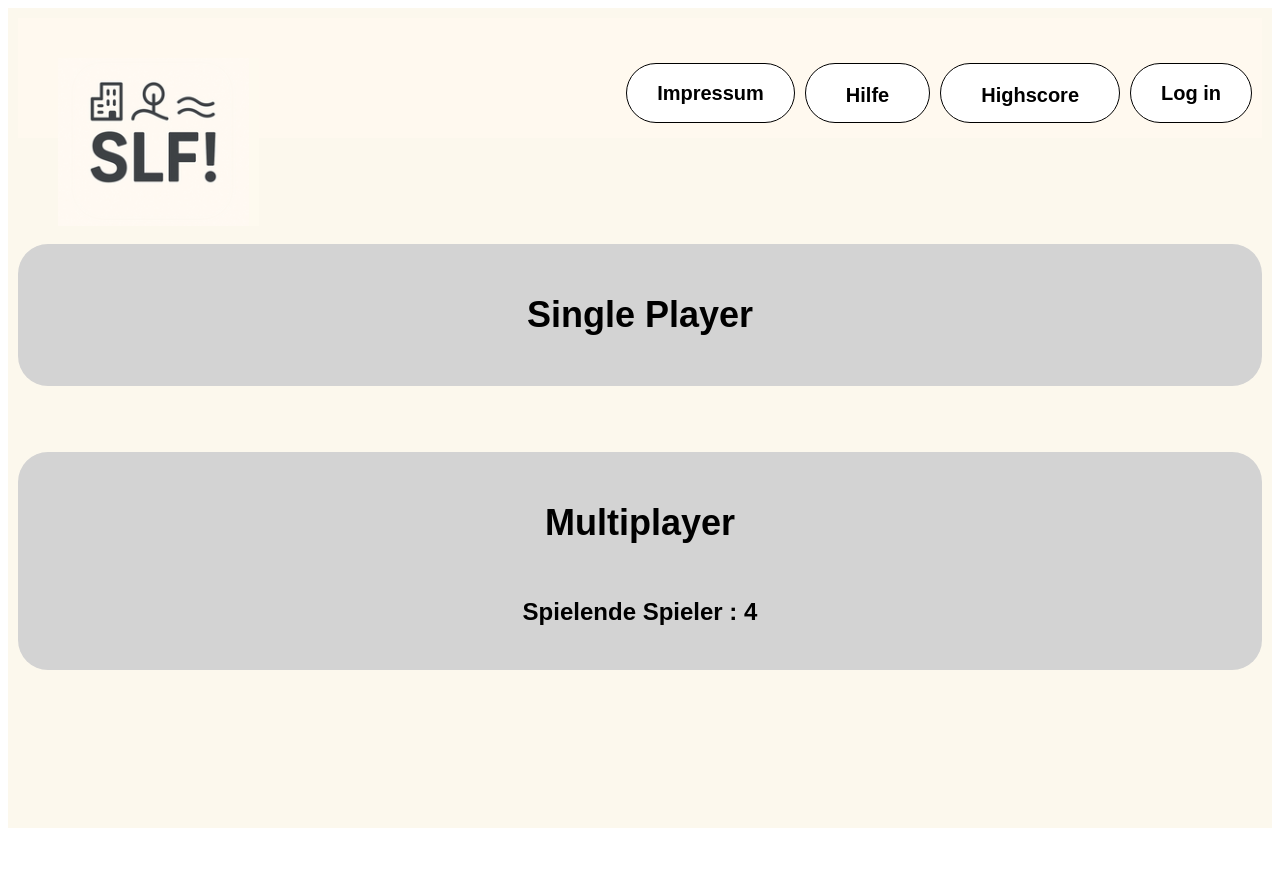
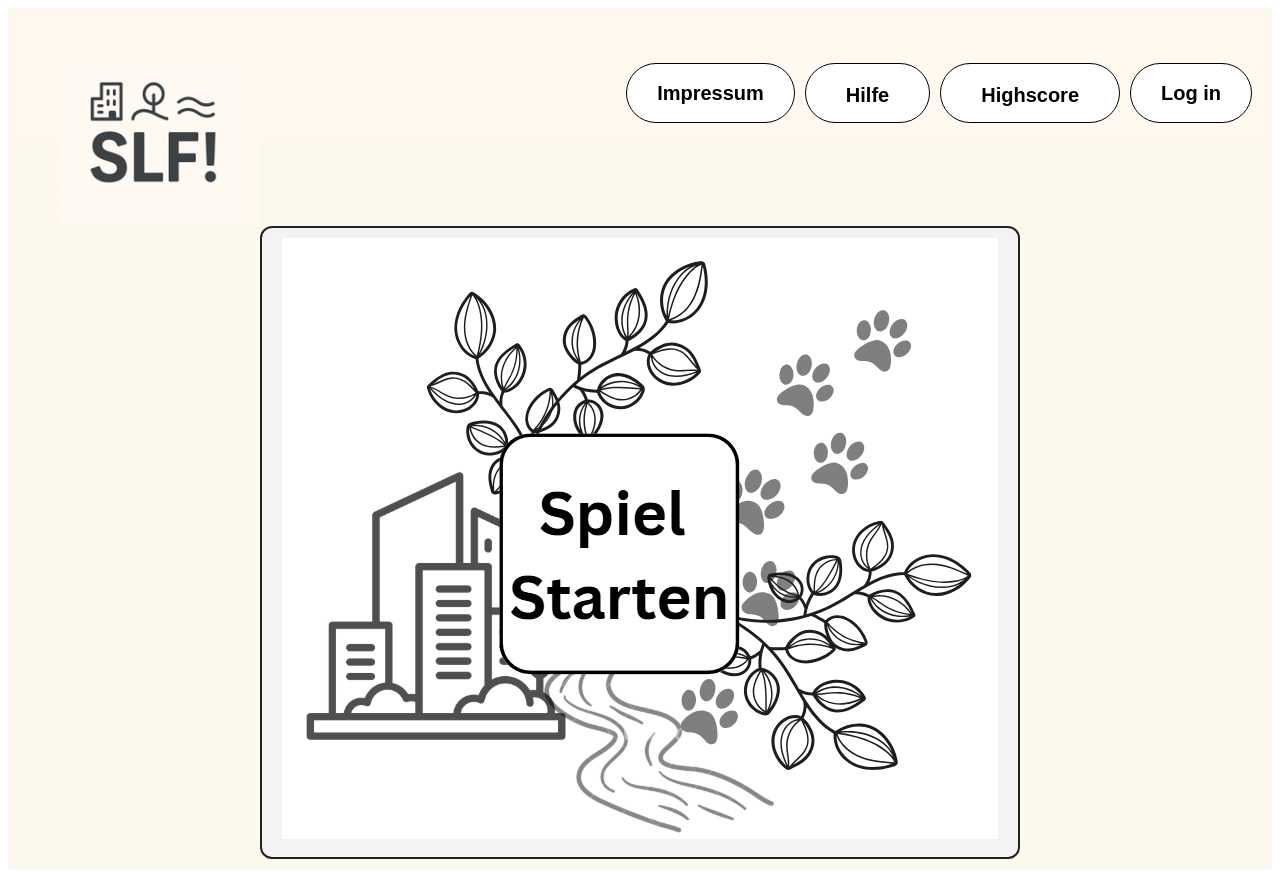
Before and after one commit to Niko-dawg/stadt-land-fluss, a React (Create React App) app in the folder stadt-land-fluss/: page / in a window 1280 px wide. Before the commit the page ends 836 px from the top, so only its background shows below. Built offline with nearby package versions, Linux system fonts and the light colour scheme.

Commit message:
home schön jaja

```diff
--- a/stadt-land-fluss/src/View/home.css
+++ b/stadt-land-fluss/src/View/home.css
@@ -66,9 +66,8 @@ header {
 /* Emilia */
 .home.gameModeContainer {
   display: flex;
-  border: 2px solid black;
-  margin: 20px 0;
-  height: 200px;
+  border: 2px solid black
+
 }
 
 /* Emilia */
@@ -91,9 +90,20 @@ header {
   border-left: 1px solid black;
 }
 /* Emilia */
-.home.gameModeButtonWrapper {
-  flex: 1;
-  display: flex;
+
+
+.Button-Start {
+  background-color: #f3f3f3;
+  border: 2px #222 solid;
+  border-radius: 12px;
+  padding: 10px 20px;
+  cursor: pointer;
+}
+
+.Button-Start-Image {
+  display: block;
+  max-width: 100%;
+  height: auto;
 }
 /* Emilia */
 .gameModeContent {
@@ -110,7 +120,7 @@ header {
   cursor: pointer;
 }
 /* Emilia */
-.gameModeContent:hover {
+.Button-Start:hover {
   background-color: #f3e7d9;
   border: 2px #a67c52 solid;
 }
--- a/stadt-land-fluss/src/View/home.js
+++ b/stadt-land-fluss/src/View/home.js
@@ -2,18 +2,18 @@ import React, { useState } from "react";
 import "./home.css";
 import { useNavigate } from "react-router-dom";
 import { Header } from "../components/Header.js";
+import SpielStart from "../View/img/SpielStart.png";
+
 
 /* Emilia */
 const GameMode = ({ title, players, onClick }) => (
   <div className="home-gameModeContainer">
-    <div className="home-gameModeButtonWrapper">
+
       <br />
-      <br />
-      <button className="gameModeContent" onClick={onClick}>
-        <h2>{title}</h2>
-        {players !== undefined && <p>Spielende Spieler : {players}</p>}
+      <button className="Button-Start" onClick={onClick}>
+      <img src={SpielStart} alt="Spiel Start" />
       </button>
-    </div>
+
   </div>
 );
 
@@ -22,9 +22,6 @@ export function Test() {
   const navigate = useNavigate();
   const [showLoginPrompt, setShowLoginPrompt] = useState(false);
 
-  const handleSinglePlayer = () => {
-    navigate('/spiel/single');
-  };
 
   const handleMultiPlayer = () => {
     // Erst Auth-Status prüfen für Multiplayer
@@ -51,7 +48,6 @@ export function Test() {
   return (
     <div style={{ backgroundColor: "#fcf8ed", minHeight: "100vh", padding: "10px" }}>
       <Header />
-      <GameMode title="Single Player" onClick={handleSinglePlayer} />
       <GameMode title="Multiplayer" players={4} onClick={handleMultiPlayer} />
 
       {/* Login Required Popup */}
```
Also changed, not shown: stadt-land-fluss/src/View/img/SpielStart.png (added).
